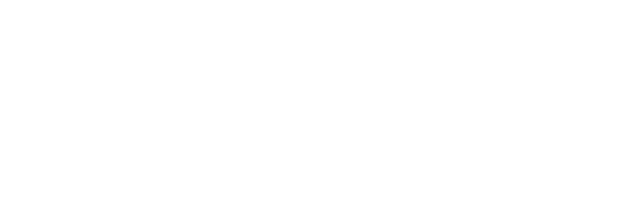
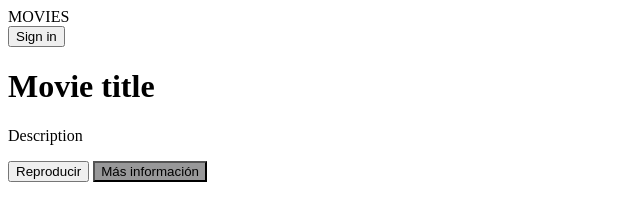
Before and after one commit to AlexanderTejada/movies-vue, a plain HTML site: page index.html in a window 1280 px wide. Shown: the whole page, without its empty margins (0-640 px from the left). Drawn offline with Linux system fonts and the light colour scheme.

Commit message:
html update

```diff
--- a/index.html
+++ b/index.html
@@ -3,9 +3,22 @@
 <head>
     <meta charset="UTF-8">
     <meta name="viewport" content="width=device-width, initial-scale=1.0">
-    <title>Document</title>
+    <title>Movies</title>
 </head>
 <body>
+    <header>
+        <nav>
+            <div class="logo">MOVIES</div>
+            <button class="cta-button">Sign in</button>
+        </nav>
+        <div class="featured-content">
+        <h1>Movie title</h1>
+        <p class="featured-description">Description</p>
+        <button class="cta-button-play">Reproducir</button>
+        <button class="cta-button" style="background-color: rgba(109, 109, 110, 0.7);">Más información</button>
 
+    </div>
+
+    </header>
 </body>
 </html>
```
